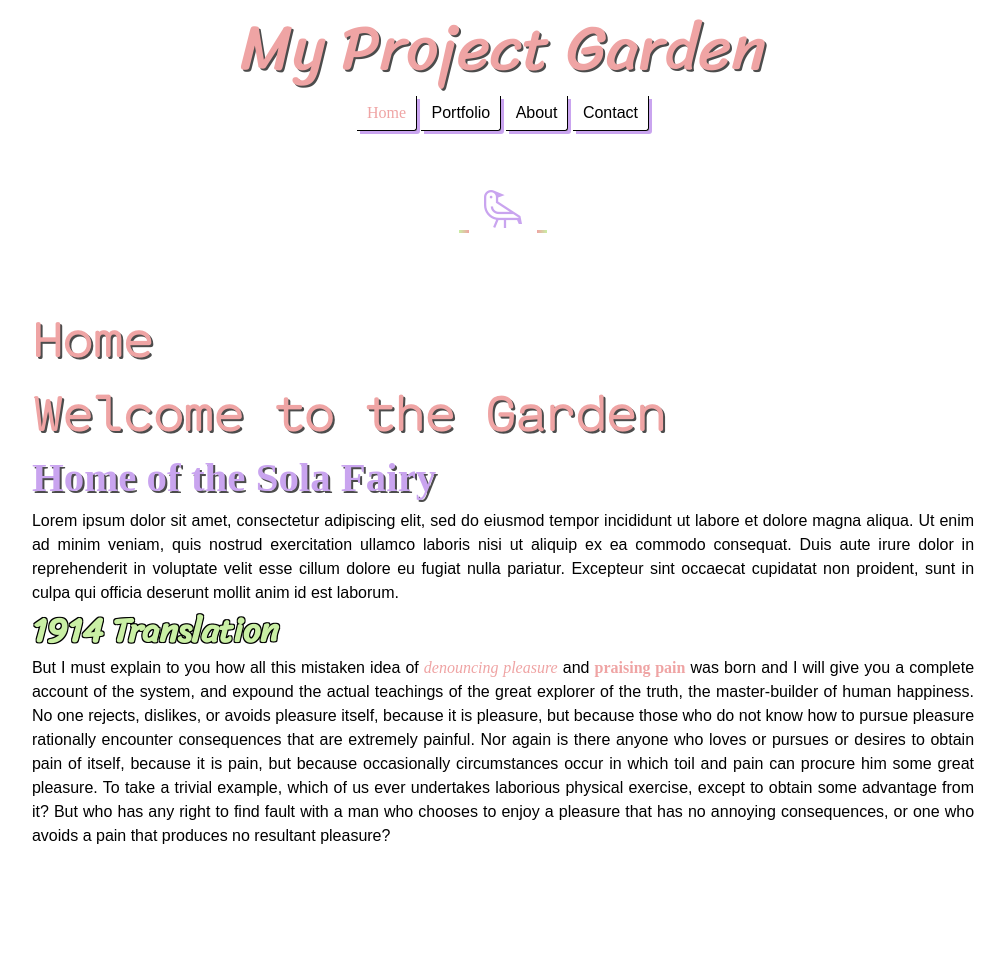
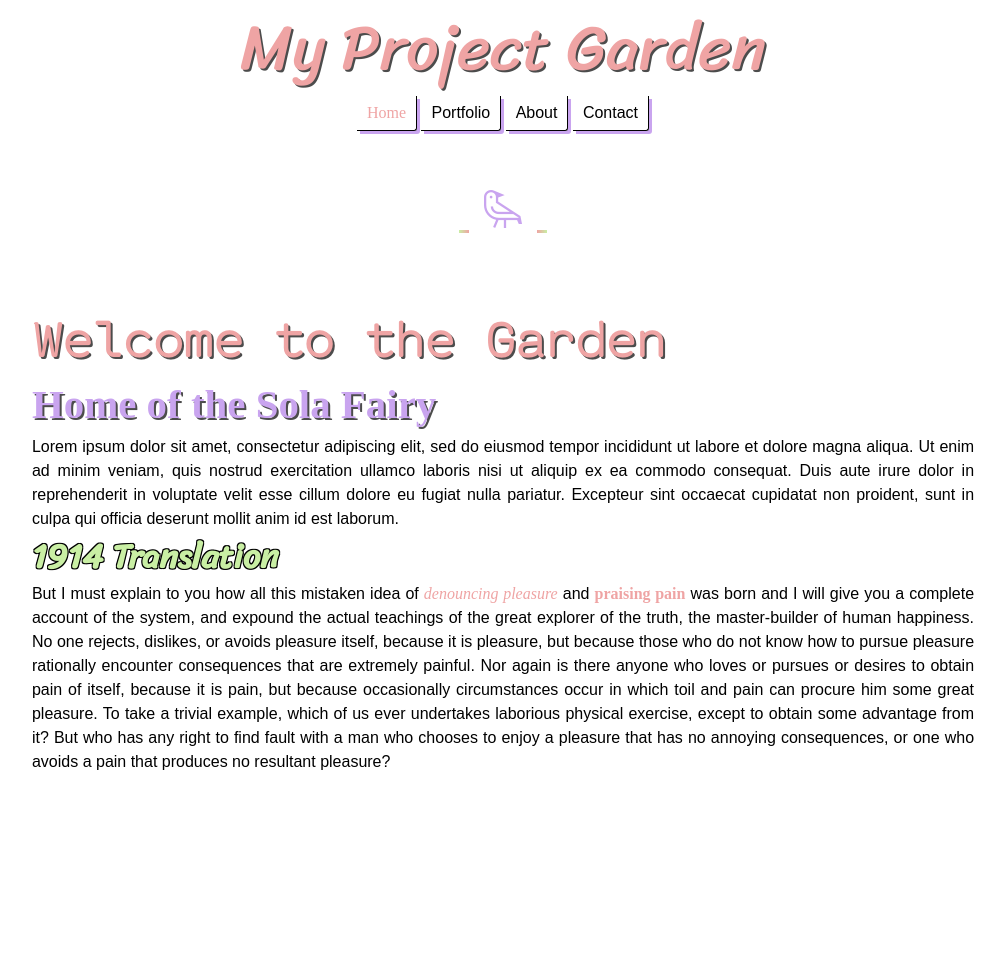
Before and after one commit to sola-fairy/sola-fairy.garden, a Jekyll site: the page built from index.markdown, in a window 1280 px wide. Shown: the whole page, without its empty margins (137-1142 px from the left). Built offline with Jekyll 4.4.1, drawn with Linux system fonts in a browser that asks for light colours; some web fonts are replaced; after the commit the page ends 900 px from its top, so only the background shows below that.

Commit message:
ruby unless

```diff
--- a/_layouts/page.html
+++ b/_layouts/page.html
@@ -15,7 +15,9 @@ author: sola
       <a href="{{ page.next.url }}" class="right">{{ page.next.title }}</a>
     </div>
     <article>
+      {% unless page.title == 'Home' %}
         <h1>{{page.title}}</h1>
+      {% endunless %}
         {{ content }}
       </article>
     </main>
--- a/assets/style.css
+++ b/assets/style.css
@@ -77,14 +77,7 @@ input, button, textarea, select {
 
 p, h1, h2, h3, h4, h5, h6 {
   overflow-wrap: break-word;
-}
-
-p {
   text-wrap: pretty;
-}
-
-h1, h2, h3, h4, h5, h6 {
-  text-wrap: balance;
 }
 
 body {
```
